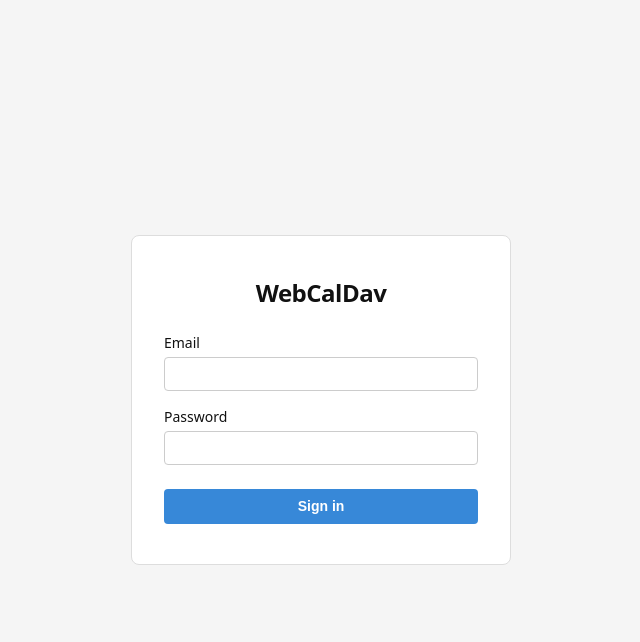
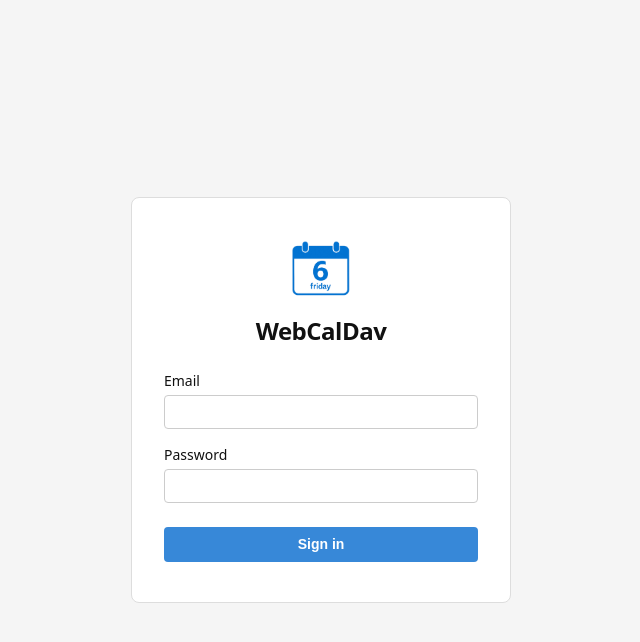
Before and after one commit to andowero/WebCalDav, a FastAPI app: page / in a window 1280 px wide. Shown: the top 642 px of the page, without its empty margins (319-959 px from the left). Run offline with FastAPI, Linux system fonts and the light colour scheme; some libraries are stand-ins or nearby versions.

Commit message:
feat(ui): add site icon and favicon
Brand icon in login/change-password cards, calendar header, and
browser tab. Master icon.png plus generated favicon.ico, 16/32 PNGs,
and apple-touch-icon for cross-browser/iOS coverage.

Co-Authored-By: Claude Opus 4.8 <noreply@anthropic.com>

```diff
--- a/webcaldav/static/app.css
+++ b/webcaldav/static/app.css
@@ -25,6 +25,14 @@ body {
   padding: 2.5rem 2rem;
   width: 100%;
   max-width: 380px;
+}
+
+.auth-logo {
+  height: 64px;
+  width: 64px;
+  object-fit: contain;
+  display: block;
+  margin: 0 auto 0.75rem;
 }
 
 .auth-card h1 {
@@ -108,6 +116,13 @@ body {
   background: #fff;
   border-bottom: 1px solid #e0e0e0;
   height: 44px;
+}
+
+.app-logo {
+  height: 24px;
+  width: 24px;
+  object-fit: contain;
+  margin-right: -0.5rem; /* tighten gap to .app-name (top-bar gap is 1rem) */
 }
 
 .app-name {
--- a/webcaldav/templates/index.html
+++ b/webcaldav/templates/index.html
@@ -4,6 +4,10 @@
   <meta charset="UTF-8">
   <meta name="viewport" content="width=device-width, initial-scale=1.0">
   <title>WebCalDav</title>
+  <link rel="icon" href="/static/favicon.ico" sizes="any">
+  <link rel="icon" type="image/png" sizes="32x32" href="/static/favicon-32x32.png?v={{ static_v }}">
+  <link rel="icon" type="image/png" sizes="16x16" href="/static/favicon-16x16.png?v={{ static_v }}">
+  <link rel="apple-touch-icon" href="/static/apple-touch-icon.png?v={{ static_v }}">
   <!-- Vendored locally (no CDN trust; browser needs no internet). FullCalendar 6
        injects its own CSS via the JS bundle, so no separate stylesheet. -->
   <script src="/static/vendor/fullcalendar.min.js?v={{ static_v }}"></script>
@@ -23,6 +27,7 @@
 <!-- ── Login ── -->
 <div id="page-login" class="auth-page" style="display:none">
   <div class="auth-card">
+    <img src="/static/icon.png?v={{ static_v }}" alt="" class="auth-logo">
     <h1>WebCalDav</h1>
     <div id="login-error" class="error-msg" style="display:none"></div>
     <form id="login-form">
@@ -38,6 +43,7 @@
 <!-- ── Change password (first login) ── -->
 <div id="page-change-pw" class="auth-page" style="display:none">
   <div class="auth-card">
+    <img src="/static/icon.png?v={{ static_v }}" alt="" class="auth-logo">
     <h1>WebCalDav</h1>
     <p class="info-msg">First login — please set a new password before continuing.</p>
     <div id="cpw-error" class="error-msg" style="display:none"></div>
@@ -56,6 +62,7 @@
 <!-- ── Main calendar ── -->
 <div id="page-calendar" style="display:none">
   <header class="top-bar">
+    <img src="/static/icon.png?v={{ static_v }}" alt="" class="app-logo">
     <span class="app-name">WebCalDav</span>
     <span class="user-email" id="header-email"></span>
     <span class="logout-countdown" id="logout-countdown" title="Time until automatic logout"></span>
```
Also changed, not shown: docs/changelog.md, webcaldav/static/apple-touch-icon.png (added), webcaldav/static/favicon-16x16.png (added), webcaldav/static/favicon-32x32.png (added), webcaldav/static/favicon.ico (added), webcaldav/static/icon.png (added).
